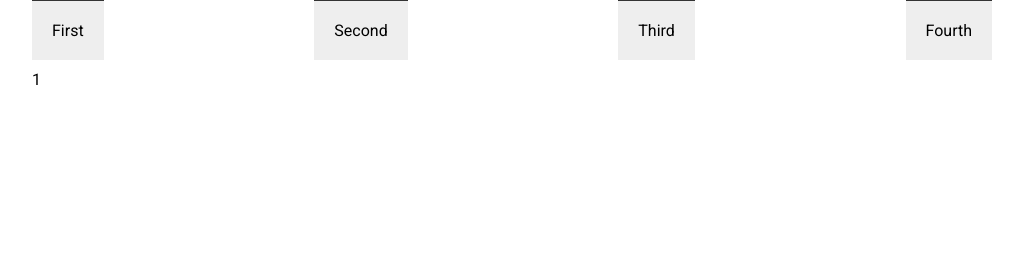
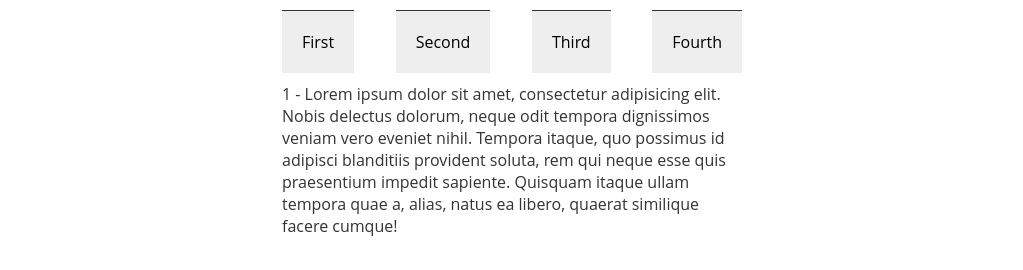
Before and after one commit to Yelakelly/Simple-Tabs, a website: page index.jade in a window 1280 px wide. Both pictures are taken after a click on the element "First". Shown: the whole page, without its empty margins (128-1151 px from the left). Drawn offline with nearby package versions, Linux system fonts and the light colour scheme; files that its build step writes are made by us from their sources.

Commit message:
Added events for tabs'

```diff
--- a/index.jade
+++ b/index.jade
@@ -13,7 +13,7 @@ html(lang="ru")
         link(rel="stylesheet", href="http://fonts.googleapis.com/css?family=Roboto:900,500,300,700,400")
     body
         .container
-            .j-tabs
+            .j-tab
                 .j-tab-nav
                     .j-tab-button.
                         First
@@ -24,10 +24,14 @@ html(lang="ru")
                     .j-tab-button.
                         Fourth
                 .j-tab-content
-                    .j-tab-elem 1
-                    .j-tab-elem 2
-                    .j-tab-elem 3
-                    .j-tab-elem 4
+                    .j-tab-elem.
+                        1 - Lorem ipsum dolor sit amet, consectetur adipisicing elit. Nobis delectus dolorum, neque odit tempora dignissimos veniam vero eveniet nihil. Tempora itaque, quo possimus id adipisci blanditiis provident soluta, rem qui neque esse quis praesentium impedit sapiente. Quisquam itaque ullam tempora quae a, alias, natus ea libero, quaerat similique facere cumque!
+                    .j-tab-elem.
+                        2 - Lorem ipsum dolor sit amet, consectetur adipisicing elit. Nobis delectus dolorum, neque odit tempora dignissimos veniam vero eveniet nihil. Tempora itaque, quo possimus id adipisci blanditiis provident soluta, rem qui neque esse quis praesentium impedit sapiente. Quisquam itaque ullam tempora quae a, alias, natus ea libero, quaerat similique facere cumque!
+                    .j-tab-elem.
+                       3 - Lorem ipsum dolor sit amet, consectetur adipisicing elit. Nobis delectus dolorum, neque odit tempora dignissimos veniam vero eveniet nihil. Tempora itaque, quo possimus id adipisci blanditiis provident soluta, rem qui neque esse quis praesentium impedit sapiente. Quisquam itaque ullam tempora quae a, alias, natus ea libero, quaerat similique facere cumque!
+                    .j-tab-elem.j-tab-elem--active.
+                        4 - Lorem ipsum dolor sit amet, consectetur adipisicing elit. Nobis delectus dolorum, neque odit tempora dignissimos veniam vero eveniet nihil. Tempora itaque, quo possimus id adipisci blanditiis provident soluta, rem qui neque esse quis praesentium impedit sapiente. Quisquam itaque ullam tempora quae a, alias, natus ea libero, quaerat similique facere cumque!
         ='\n'
         <!--build:js js/script.min.js -->
         script(src="js/jquery.min.js")
--- a/js/main.js
+++ b/js/main.js
@@ -1,7 +1,7 @@
 (function($){
   $.fn.tab = function(options){
 
-    var settings = $.extend({
+    var settings = $.extend(true,{
           // These are the defaults.
           tabNav: ".j-tab-nav",
           tabButton: ".j-tab-button",
@@ -12,7 +12,9 @@
           defaultTab: 0,
           changeTab: this.changeTab,
           events:{
-            onChangeTab: function(){}
+            onChangeTab: function(){},
+            afterChangeTab: function(){},
+            beforeChangeTab: function(){}
           }
     }, options );
 
@@ -28,31 +30,31 @@
     }
 
     plugin.changeTab = function(n){
+      settings.events.beforeChangeTab.call();
+
       var tabButton = $(settings.tabButton).eq(n);
       var tabElem = $(settings.tabElem).eq(n);
       plugin.clearActiveElements();
             plugin.addActiveElement(tabButton,settings.tabButtonActive);
       plugin.addActiveElement(tabElem,settings.tabElemActive);
+
+      settings.events.afterChangeTab.call();
     }
 
-    plugin.changeTab(settings.defaultTab);
-
-    // Set onChangeTab event
     $(settings.tabButton).bind('click',function(){
-       settings.events.onChangeTab.call();
-    });
-
-    $(settings.tabButton).bind('click',function(){
+      settings.events.onChangeTab.call();
       currentIndex = $(this).index();
       plugin.changeTab(currentIndex);
     });
 
-
-
     return this;
-
    }
 }(jQuery));
 
 var tabs = $('.j-tab').tab({
+  events: {
+    beforeChangeTab: function(){console.log('Before changing the tab');},
+    afterChangeTab: function(){console.log('After changing the tab');},
+    onChangeTab: function(){console.log('On changing the tab');}
+  }
 });
--- a/sass/style.scss
+++ b/sass/style.scss
@@ -8,6 +8,12 @@
 body{
 	font-family: "Roboto",sans-serif;
 	font-size: 16px;
+    transition:background 1s ease;
+    transition-delay: 0.4s;
+}
+
+body.is-active{
+    transition-delay: 0.8s;
 }
 
 *{
@@ -18,12 +24,20 @@ $tab-background:#fff;
 $tab-text-color: #333;
 $tab-font-family: "Open Sans",sans-serif;
 
+$tab-button-background:#eee;
+$tab-button-color:#000;
+
+
 .j-tab{
+    width: 50%;
+    margin:0 auto;
+    padding:10px;
+
     background:$tab-background;
     color:$tab-text-color;
     font-family: $tab-font-family;
 
-    padding:10px;
+
     overflow: hidden;
     position: relative;
 
@@ -36,8 +50,16 @@ $tab-font-family: "Open Sans",sans-serif;
 
     &-button{
         padding:20px;
-        background:#eee;
+
+        background:$tab-button-background;
         border-top:1px solid #333;
+        color:$tab-button-color;
+        transition:background 0.4s ease;
+
+        &:hover{
+            cursor:pointer;
+            background:darken($tab-button-background,30);
+        }
     }
 
     &-content{
@@ -49,8 +71,7 @@ $tab-font-family: "Open Sans",sans-serif;
         height: 0;
         visibility: hidden;
         overflow: hidden;
-        transition:opacity 1s ease;
-
+        transition:all 1s ease;
         &--active{
             opacity:1;
             height: auto;
```
Also changed, not shown: css/style.css, index.html.
